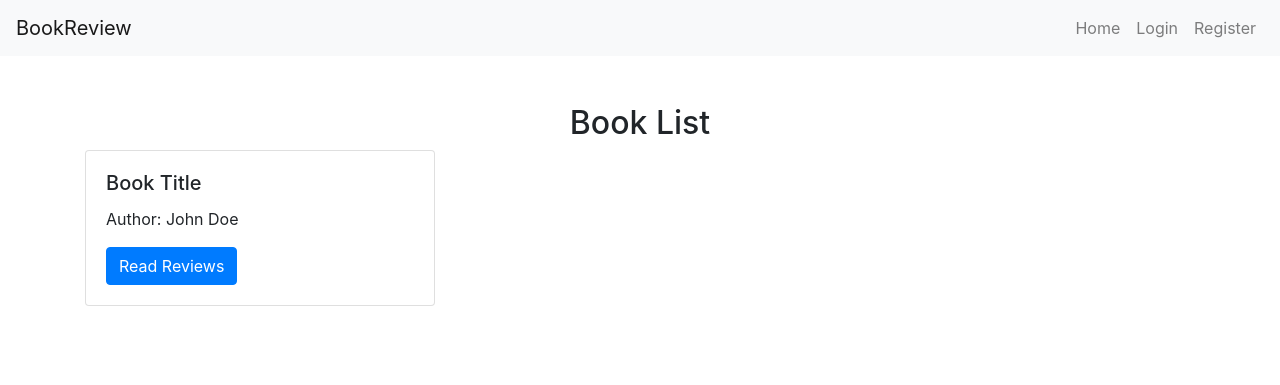
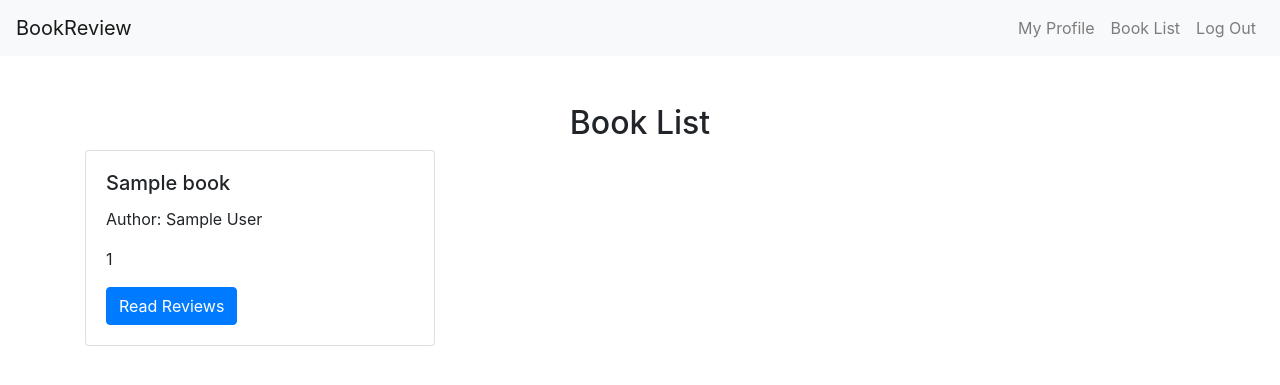
Before and after one commit to nugosvianadze/classwork-flask-7, a Flask app: page /book-list in a window 1280 px wide. Shown: the top 385 px of the page. Run offline with Flask 3, Linux system fonts and the light colour scheme; a user stored in the database is signed in; tables that the repository leaves empty hold one stand-in row (values such as "Sample post"); parts of the project's set-up code (start-up, migrations or seed data) failed here and were passed over; some libraries are stand-ins or nearby versions.

Commit message:
finished project

```diff
--- a/app/config.py
+++ b/app/config.py
@@ -6,6 +6,7 @@ load_dotenv(find_dotenv())
 
 
 class Config:
+    FLASK_ADMIN_SWATCH = 'cerulean'
     FLASK_APP = os.environ.get('FLASK_APP', 'asdasd')
     FLASK_ENV = os.environ.get('FLASK_ENV', 'development')
     FLASK_DEBUG = os.environ.get('FLASK_DEBUG', 1)
--- a/app/extensions.py
+++ b/app/extensions.py
@@ -1,3 +1,4 @@
+from flask_admin import Admin
 from flask_login import LoginManager
 from flask_migrate import Migrate
 from flask_sqlalchemy import SQLAlchemy
--- a/app/library/models.py
+++ b/app/library/models.py
@@ -11,6 +11,7 @@ class Book(db.Model):
     title: Mapped[str]
     author: Mapped[str]
     year: Mapped[int] = mapped_column(SmallInteger)
+    reviews = db.relationship('Review', backref='book', lazy='dynamic')
 
     def __str__(self):
         return self.title
--- a/app/library/views.py
+++ b/app/library/views.py
@@ -1,6 +1,13 @@
 import os
 
-from flask import Blueprint, render_template
+from flask import Blueprint, render_template, request, session, redirect, url_for, flash
+
+from .forms import ReviewCreateForm
+from .models import Book, Review
+from app.user.models import User
+from app.extensions import db
+
+from flask_login import current_user
 
 template_folder = os.path.abspath('app/templates')
 library_bp = Blueprint('library', __name__,
@@ -14,9 +21,30 @@ def home():
 
 @library_bp.route('/book-list')
 def book_list():
-    return render_template('library/book-list.html')
+    books = db.session.query(Book).all()
+    return render_template('library/book-list.html', books=books)
 
 
-@library_bp.route('/book-review')
-def book_review():
-    return render_template('library/book-review.html')
+@library_bp.route('/book-review/<int:book_id>', methods=['GET', 'POST'])
+def book_review(book_id: int):
+    form = ReviewCreateForm()
+    book = db.session.get(Book, book_id)
+    if request.method == 'POST':
+        if form.validate_on_submit():
+            review = form.review.data
+            review_obj = Review(user=current_user, book=book, review=review)
+            db.session.add(review_obj)
+            db.session.commit()
+            flash('Review Successfully Created!')
+            return render_template('library/book-review.html', book=book, form=form)
+        return render_template('library/book-review.html', book=book, form=form)
+    return render_template('library/book-review.html', book=book, form=form)
+
+
+@library_bp.route('/delete-review/<int:review_id>')
+def delete_review(review_id: int):
+    review = db.session.get(Review, review_id)
+    db.session.delete(review)
+    db.session.commit()
+    flash('Review Successfully Deleted!!')
+    return redirect(url_for('user.home'))
--- a/app/templates/base.html
+++ b/app/templates/base.html
@@ -12,25 +12,7 @@
     <link rel="stylesheet" href="https://maxcdn.bootstrapcdn.com/bootstrap/4.5.2/css/bootstrap.min.css">
 </head>
 <body>
-    <nav class="navbar navbar-expand-lg navbar-light bg-light">
-        <a class="navbar-brand" href="#">BookReview</a>
-        <button class="navbar-toggler" type="button" data-toggle="collapse" data-target="#navbarNav" aria-controls="navbarNav" aria-expanded="false" aria-label="Toggle navigation">
-            <span class="navbar-toggler-icon"></span>
-        </button>
-        <div class="collapse navbar-collapse" id="navbarNav">
-            <ul class="navbar-nav ml-auto">
-                <li class="nav-item">
-                    <a class="nav-link" href="#">Home</a>
-                </li>
-                <li class="nav-item">
-                    <a class="nav-link" href="#">Login</a>
-                </li>
-                <li class="nav-item">
-                    <a class="nav-link" href="#">Register</a>
-                </li>
-            </ul>
-        </div>
-    </nav>
+    {% include 'components/header.html' %}
     {% with messages = get_flashed_messages() %}
       {% if messages %}
         <ul class=flashes>
--- /dev/null
+++ b/app/templates/components/header.html
@@ -0,0 +1,28 @@
+<nav class="navbar navbar-expand-lg navbar-light bg-light">
+      <a class="navbar-brand" href="#">BookReview</a>
+      <button class="navbar-toggler" type="button" data-toggle="collapse" data-target="#navbarNav" aria-controls="navbarNav" aria-expanded="false" aria-label="Toggle navigation">
+          <span class="navbar-toggler-icon"></span>
+      </button>
+      <div class="collapse navbar-collapse" id="navbarNav">
+          <ul class="navbar-nav ml-auto">
+              {% if not current_user.is_authenticated %}
+              <li class="nav-item">
+                  <a class="nav-link" href="{{ url_for('user.login') }}">Login</a>
+              </li>
+              <li class="nav-item">
+                  <a class="nav-link" href="{{ url_for('user.register') }}">Register</a>
+              </li>
+              {% else %}
+              <li class="nav-item">
+                  <a class="nav-link" href="{{ url_for('user.home') }}">My Profile</a>
+              </li>
+              <li class="nav-item">
+                  <a class="nav-link" href="{{ url_for('library.book_list') }}">Book List</a>
+              </li>
+              <li class="nav-item">
+                  <a class="nav-link" href="{{ url_for('user.logout') }}">Log Out</a>
+              </li>
+              {% endif %}
+          </ul>
+      </div>
+  </nav>
--- a/app/templates/library/book-list.html
+++ b/app/templates/library/book-list.html
@@ -6,15 +6,18 @@
     <div class="container mt-5">
         <h2 class="text-center">Book List</h2>
         <div class="row">
+            {% for book in books %}
             <div class="col-md-4">
                 <div class="card mb-4">
                     <div class="card-body">
-                        <h5 class="card-title">Book Title</h5>
-                        <p class="card-text">Author: John Doe</p>
-                        <a href="#" class="btn btn-primary">Read Reviews</a>
+                        <h5 class="card-title">{{ book.title }}</h5>
+                        <p class="card-text">Author: {{ book.author }}</p>
+                        <p class="card-text">{{ book.reviews.all()|length }} </p>
+                        <a href="{{ url_for('library.book_review', book_id=book.id) }}" class="btn btn-primary">Read Reviews</a>
                     </div>
                 </div>
             </div>
+            {% endfor %}
             <!-- Repeat for more books -->
         </div>
     </div>
--- a/app/urls.py
+++ b/app/urls.py
@@ -5,4 +5,5 @@ from app.library.views import library_bp
 def register_blueprints(app) -> None:
     bps = [user_bp, library_bp]
     for bp in bps:
+        print(bp)
         app.register_blueprint(bp)
--- a/app/user/models.py
+++ b/app/user/models.py
@@ -5,12 +5,13 @@ from sqlalchemy import Integer, String
 from sqlalchemy.orm import Mapped, mapped_column
 
 
-class User(db.Model):
+class User(db.Model, UserMixin):
     __tablename__ = 'users'
     id = mapped_column(Integer, primary_key=True)
     username = mapped_column(String(80))
     email = mapped_column(String(120), unique=True, nullable=False)
     password = mapped_column(String(120), nullable=False)
+    reviews = db.relationship('Review', backref='user', lazy='dynamic')
 
     def __repr__(self):
         return '<User %r>' % self.username
--- a/app/user/views.py
+++ b/app/user/views.py
@@ -16,6 +16,7 @@ def load_user(user):
 
 
 @user_bp.route('/')
+@login_required
 def home():
     return render_template('user/user-profile.html')
 
@@ -31,8 +32,9 @@ def login():
             if not user:
                 flash('Incorrect Credentials, Try again')
                 return render_template('user/login.html', form=form)
-            session['email'] = user.email
-            session['user_id'] = user.id
+            # session['email'] = user.email
+            # session['user_id'] = user.id
+            login_user(user)
             return redirect(url_for('user.home'))
         return render_template('user/login.html', form=form)
     return render_template('user/login.html', form=form)
@@ -59,5 +61,10 @@ def register():
 
 
 @user_bp.route('/logout')
+@login_required
 def logout():
+    # session.pop('user_id', None)
+    # session.pop('email', None)
+    logout_user()
+    flash('Successfully Logged Out')
     return redirect(url_for('user.login'))
```
Also changed, not shown: app/__init__.py (+11 -1 lines), app/library/forms.py (added, +7 -0 lines), app/library/populate.py (added, +41 -0 lines), app/templates/library/book-review.html (+10 -19 lines), app/templates/user/user-profile.html (+8 -15 lines).
